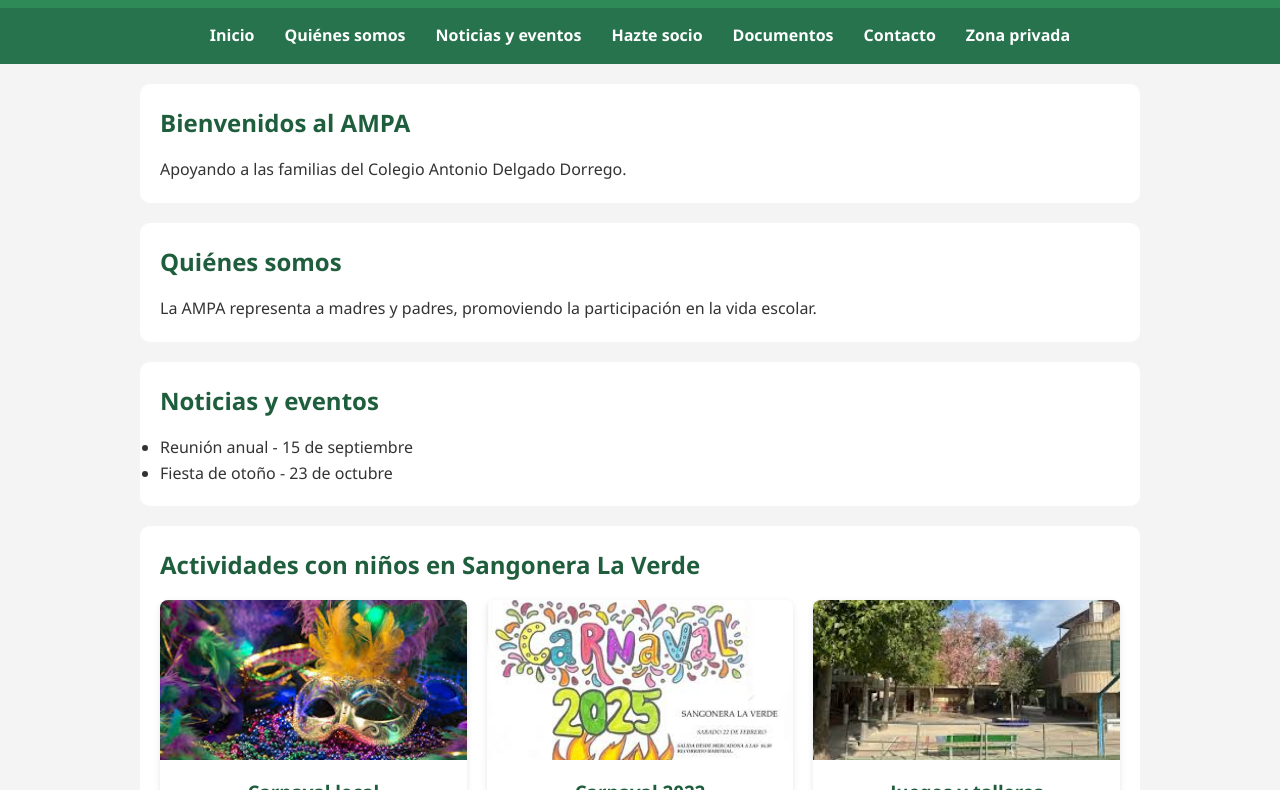
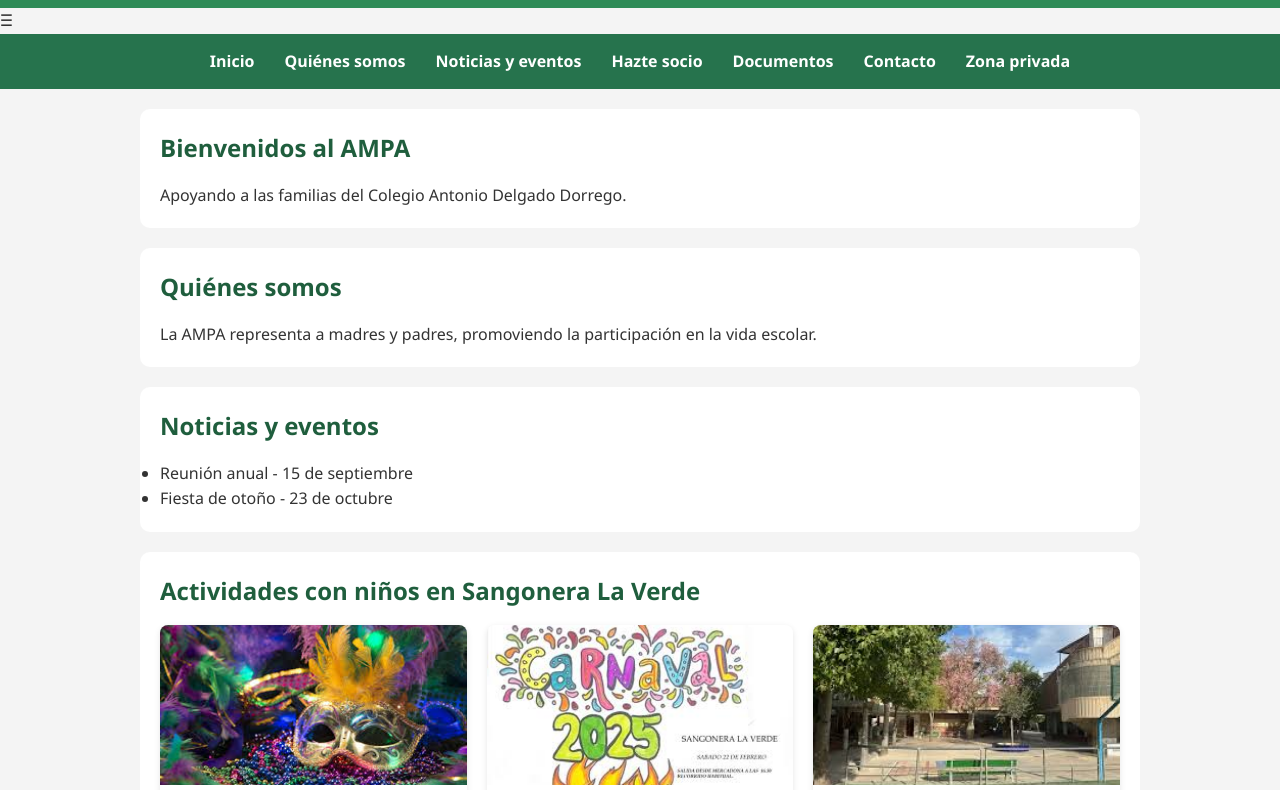
Before and after one commit to AmpaCeipAdd/ampa.github.io, a plain HTML site: page index.html in a window 1280 px wide. Shown: the part 83-873 px from the top of the page. Drawn offline with Linux system fonts and the light colour scheme.

Commit message:
Update index.html

```diff
--- a/index.html
+++ b/index.html
@@ -10,7 +10,9 @@
   <header>
     <h1>AMPA Antonio Delgado Dorrego</h1>
   </header>
-  <nav>
+
+    <div class="menu-toggle" id="menu-toggle">&#9776;</div>
+    <nav id="main-nav">
     <ul>
       <li><a href="#inicio">Inicio</a></li>
       <li><a href="#quienes-somos">Quiénes somos</a></li>
@@ -20,7 +22,7 @@
       <li><a href="#contacto">Contacto</a></li>
       <li><a href="zona-privada.html">Zona privada</a></li>
     </ul>
-  </nav>
+  </nav><script src="script.js"></script>
   <section id="inicio">
     <h2>Bienvenidos al AMPA</h2>
     <p>Apoyando a las familias del Colegio Antonio Delgado Dorrego.</p>
```
